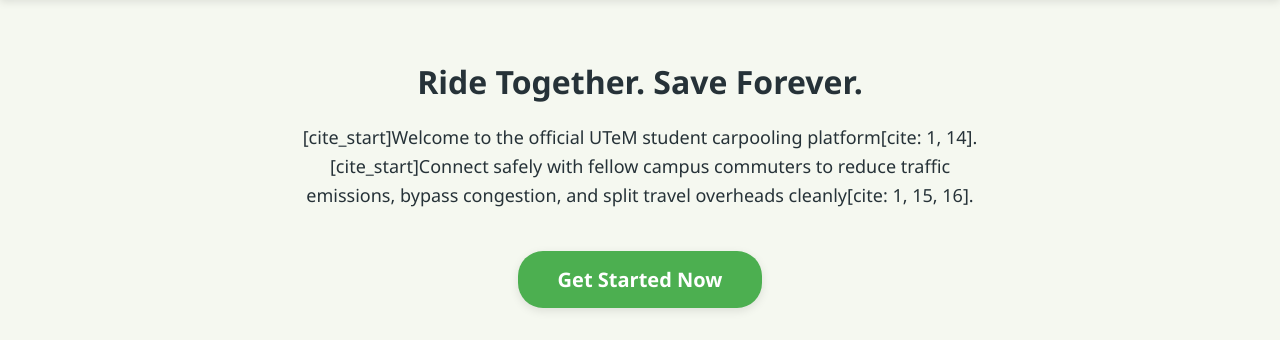
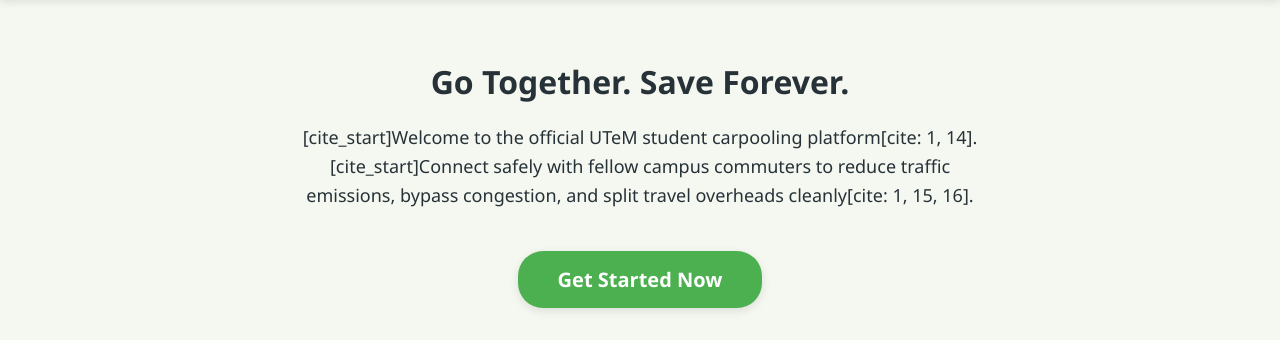
Before and after one commit to gitHamka/projectWorkshop, a PHP site: page / in a window 1280 px wide. Shown: the part 87-427 px from the top of the page. Run offline with PHP 8.4, Linux system fonts and the light colour scheme.

Commit message:
update ayat sikit

```diff
--- a/index.php
+++ b/index.php
@@ -21,7 +21,7 @@ if (isset($_SESSION['user_id'])) {
     </div>
 </header>
 <div class="container" style="text-align:center; padding-top:60px;">
-    <h1>Ride Together. Save Forever.</h1>
+    <h1>Go Together. Save Forever.</h1>
     <p style="font-size:18px; max-width:700px; margin:20px auto; line-height:1.6;">
         [cite_start]Welcome to the official UTeM student carpooling platform[cite: 1, 14]. [cite_start]Connect safely with fellow campus commuters to reduce traffic emissions, bypass congestion, and split travel overheads cleanly[cite: 1, 15, 16].
     </p>
```
